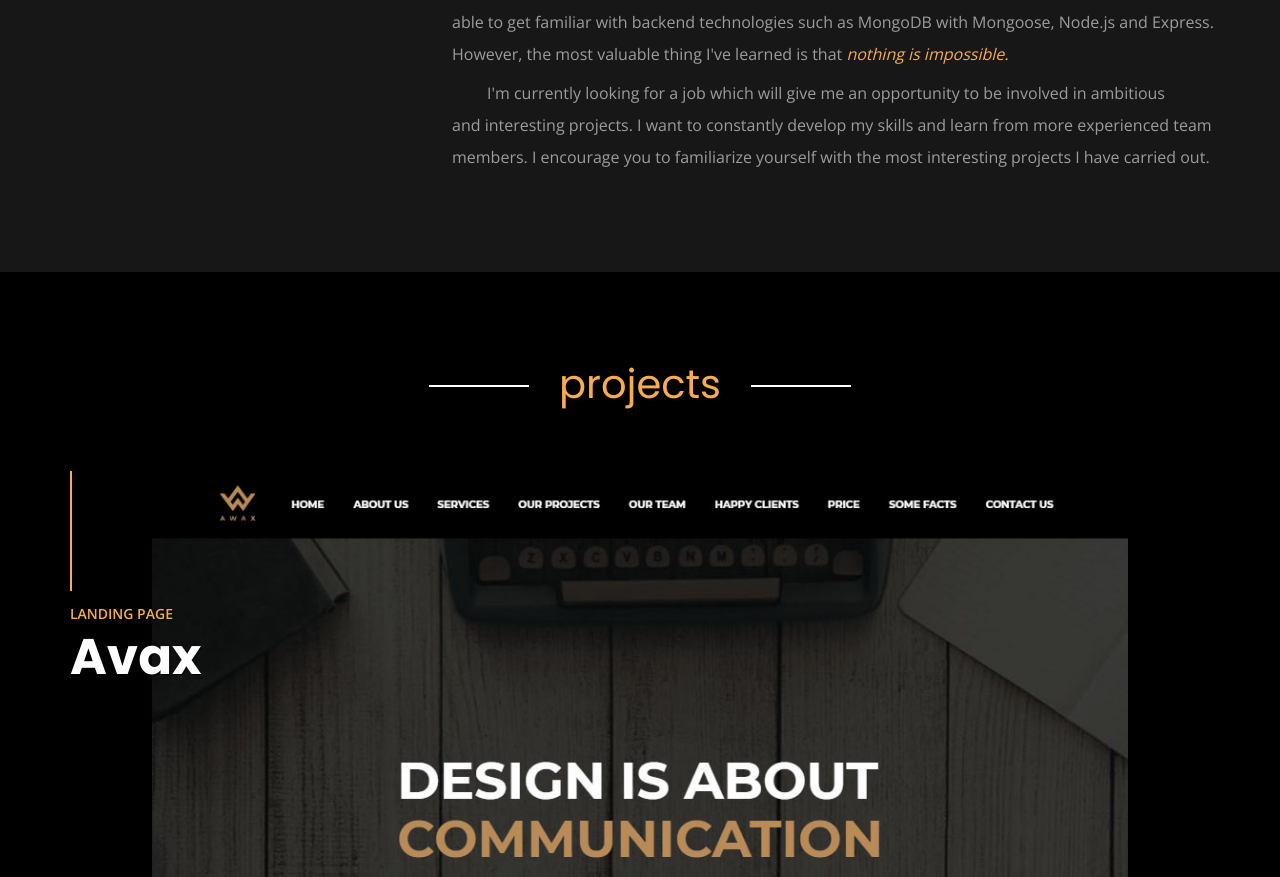
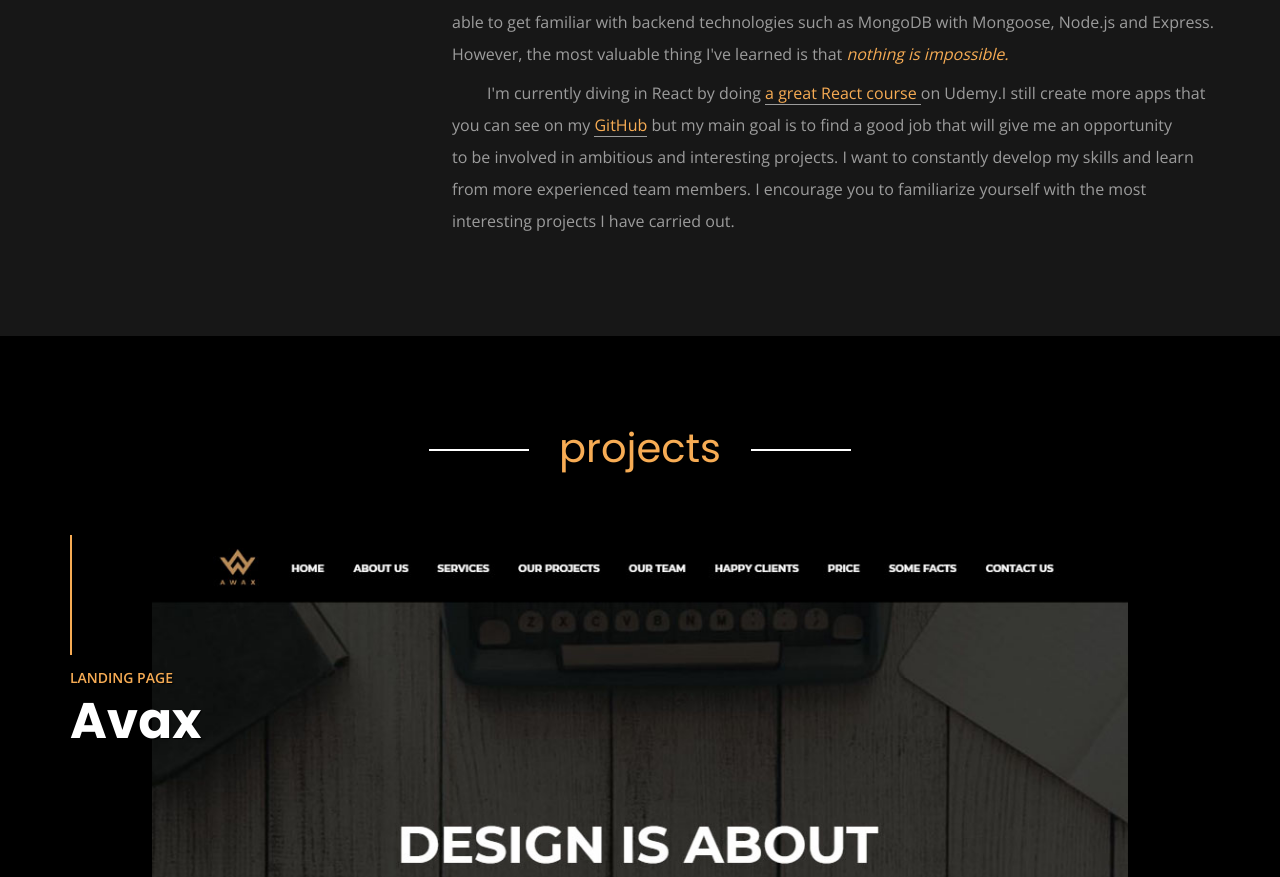
Before and after one commit to MariuszSzlachta/MariuszSzlachta.github.io, a website: page index.html in a window 1280 px wide. Shown: the part 1290-2167 px from the top of the page. Drawn offline with nearby package versions, Linux system fonts and the light colour scheme.

Commit message:
Actualize about me text

```diff
--- a/index.html
+++ b/index.html
@@ -86,7 +86,7 @@
         <div class="col-lg-8 col-md-6 col-sm-12 wow moveIn">
           <p class="article__content">My name is Mariusz. I'm&nbsp;an&nbsp;ambitious web developer with a&nbsp;creative approach for&nbsp;solving problems and&nbsp;a&nbsp;huge dose of&nbsp;sense of&nbsp;humor. Creating applications and websites gives me great satisfaction. I&nbsp;love the feeling when complex parts of&nbsp;code become clear and&nbsp;problems, previously impossible to&nbsp;solve, become easy to&nbsp;overwcome.</p>
           <p class="article__content">I'm a graduate of&nbsp;the&nbsp;Web&nbsp;Developer bootcamp organized by&nbsp;Kodilla, during which I&nbsp;built solid foundation in&nbsp;the&nbsp;area of&nbsp;web apps development based on&nbsp;the&nbsp;most popular Javascript technologies. In&nbsp;my&nbsp;projects I'm eager to&nbsp;use solutions offered by&nbsp;ReactJS and state management provided by&nbsp;Redux. SASS in&nbsp;SCSS syntax became my friend. Task automation using npm and&nbsp;building applications using a&nbsp;webpack is&nbsp;almost an&nbsp;indispensable standard in&nbsp;my&nbsp;work. It's g­reat that during the bootcamp I&nbsp;was able to&nbsp;get familiar with backend technologies such as&nbsp;MongoDB with&nbsp;Mongoose, Node.js and Express. However, the most valuable thing I've learned is&nbsp;that <i class="article__content article__content--i">nothing is impossible.</i></p>
-          <p class="article__content">I'm currently looking for a&nbsp;job which will give me an&nbsp;opportunity to&nbsp;be&nbsp;involved in&nbsp;ambitious and&nbsp;interesting projects. I&nbsp;want to&nbsp;constantly develop my&nbsp;skills and&nbsp;learn from more experienced team members. I&nbsp;encourage you to&nbsp;familiarize yourself with the&nbsp;most interesting projects I&nbsp;have carried out.</p>
+          <p class="article__content">I'm currently diving in React by doing <a href="https://www.udemy.com/react-the-complete-guide-incl-redux/" target="_blank" rel="noopener" class="article__link">a&nbsp;great React course </a> on Udemy.I&nbsp;still create more apps that you can see on my <a href="https://github.com/MariuszSzlachta" target="_blank" rel="noopener" class="article__link">GitHub</a> but my main goal is to find a&nbsp;good job that will give me an&nbsp;opportunity to&nbsp;be&nbsp;involved in&nbsp;ambitious and&nbsp;interesting projects. I&nbsp;want to&nbsp;constantly develop my&nbsp;skills and&nbsp;learn from more experienced team members. I&nbsp;encourage you to&nbsp;familiarize yourself with the&nbsp;most interesting projects I&nbsp;have carried out.</p>
         </div>
       </div>
     </div>
--- a/sass/partials/_about.scss
+++ b/sass/partials/_about.scss
@@ -27,6 +27,16 @@
     object-fit: cover;
     border: 6px solid $primary-color;
   }
+  &__link {
+    border-bottom: 1px solid $pera-text;
+    text-decoration: none;
+    color: $primary-color;
+    transition: color 0.3s ease-in-out, border-bottom-color 0.3s ease-in-out;
+    &:hover {
+      color: $light-text;
+      border-bottom-color: $hover-color;
+    }
+  }
 }
 
 @media (max-width: 480px) {
```
Also changed, not shown: css/style.css, 1 other file.
